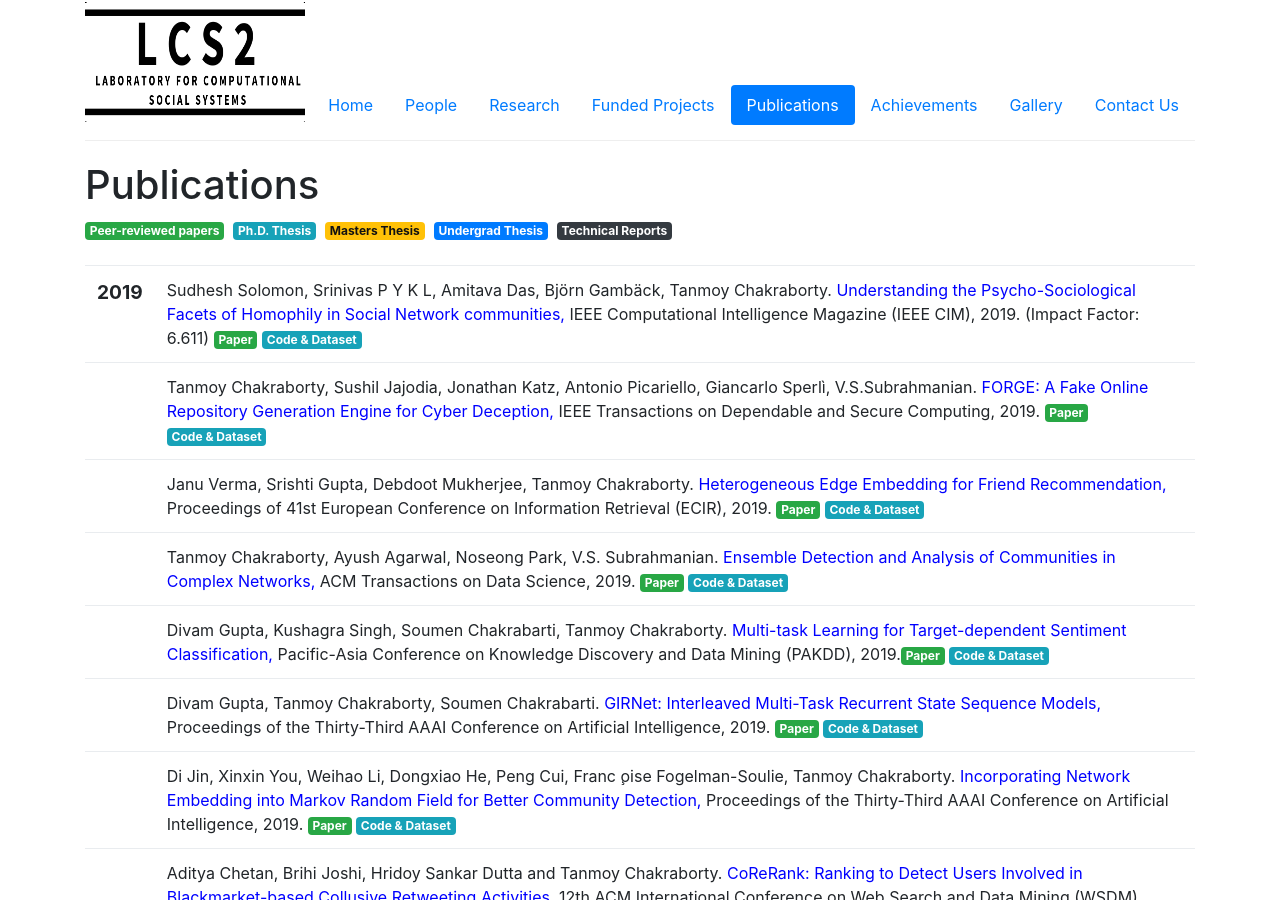
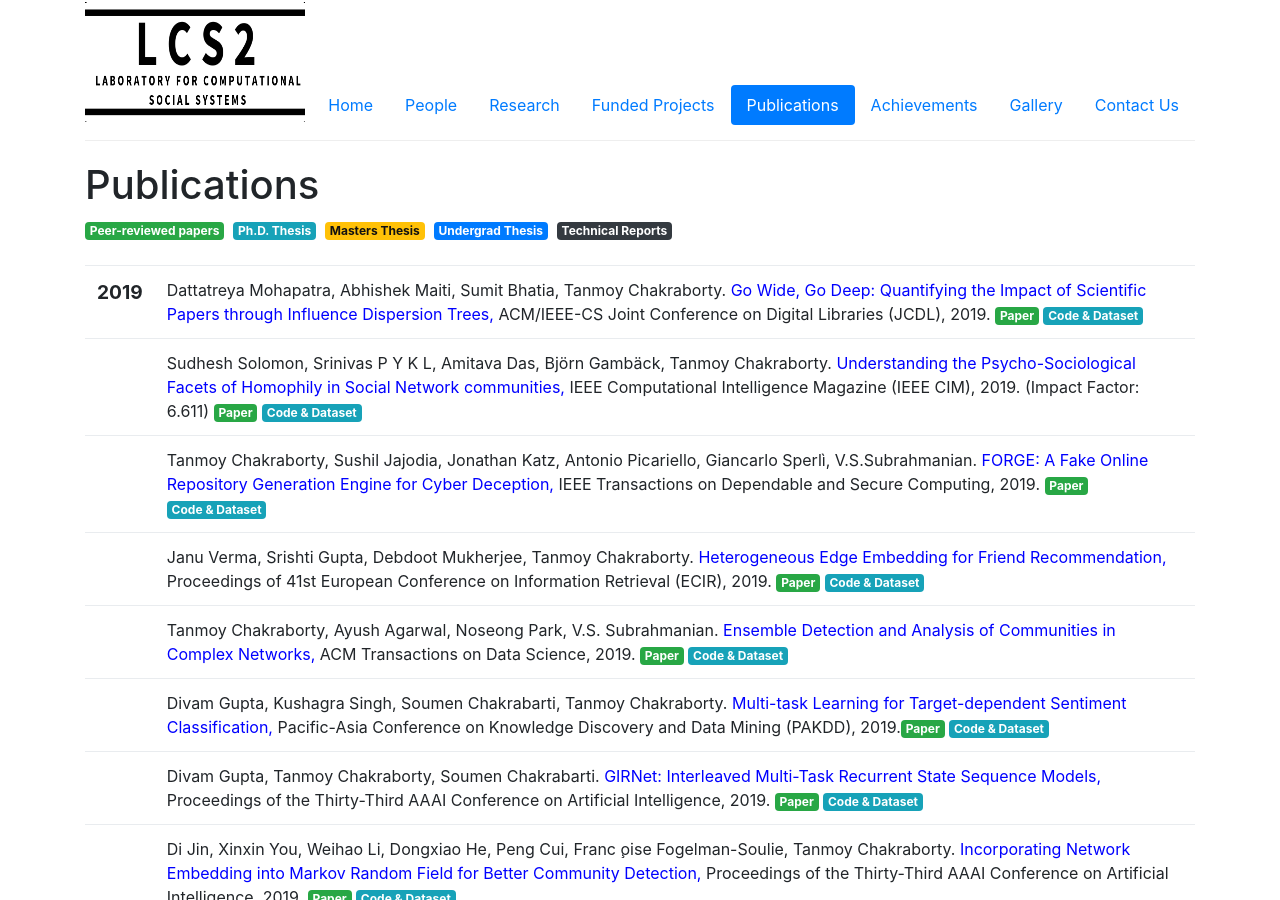
Before and after one commit to LCS2-IIITD/webpage, a Jekyll site: the page built from publications.html, in a window 1280 px wide and 900 px high. Built offline with Jekyll 4.4.1, drawn with Linux system fonts in a browser that asks for light colours.

Commit message:
Added JCDL paper

```diff
--- a/_includes/pubs.html
+++ b/_includes/pubs.html
@@ -17,6 +17,23 @@
 			<td>
 				<span class="date">
 					<big><strong>2019</strong></big><br />
+				</span>
+			</td>
+			<td class="publication">
+				<!--<span class="pubtitle">
+					<a href="https://www.asdfasdf.asdfasdf.asdfasdfads">[PDF]</a>
+					<a href="https://www.asdfasdf.asdfasdf.asdfasdfads">[Code]</a>
+					<a href="https://www.asdfasdf.asdfasdf.asdfasdfads">[Dataset]</a>
+				</span><br />-->
+				Dattatreya Mohapatra, Abhishek Maiti, Sumit Bhatia, Tanmoy Chakraborty. <font color="blue">Go Wide, Go Deep: Quantifying the Impact of Scientific Papers through Influence Dispersion Trees,</font> ACM/IEEE-CS Joint Conference on Digital Libraries (JCDL), 2019. <a href="#" style="text-decoration: none"><span class="badge badge-success">Paper</span>&nbsp;</a><a href="https://github.com/LCS2-IIITD/idt-analysis" style="text-decoration: none"><span class="badge badge-info">Code & Dataset</span></a>
+				<span class="links">
+				</span>
+			</td>
+			</tr>
+			<tr>
+			<td>
+				<span class="date">
+					<!-- <big><strong>2019</strong></big><br /> -->
 				</span>
 			</td>
 			<td class="publication">
```
Also changed, not shown: _posts/2019-03-09-JCDL.md (added, +6 -0 lines).
